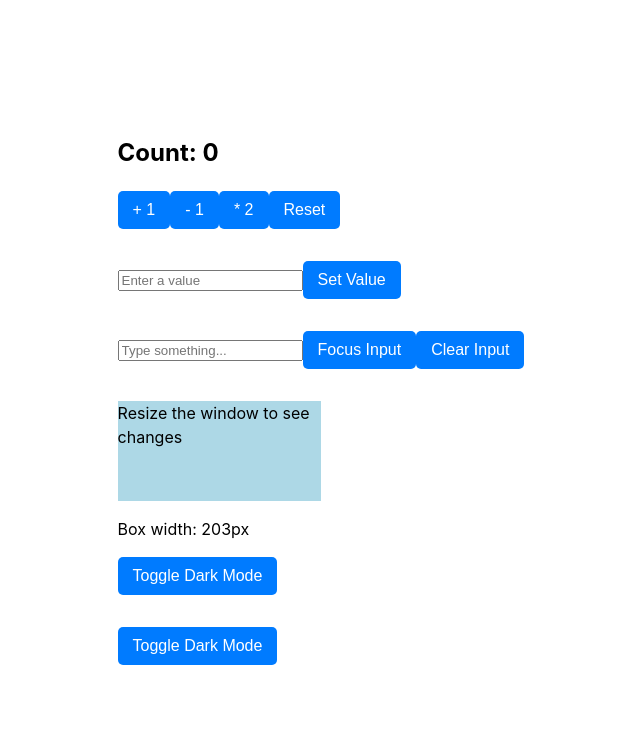
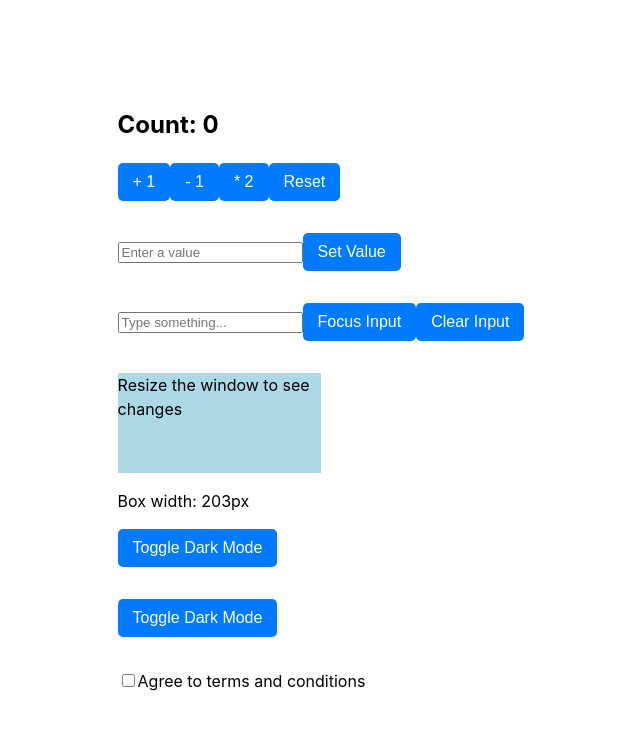
Before and after one commit to ethicalhub/react-etc, a React (Vite) app: page / in a window 1280 px wide. Shown: the top 730 px of the page, without its empty margins (319-959 px from the left). Built offline with nearby package versions, Linux system fonts and the light colour scheme.

Commit message:
feat(setup): useID hook added

```diff
--- a/src/App.tsx
+++ b/src/App.tsx
@@ -1,3 +1,4 @@
+import UseIdExample from "./react-hooks/useId"
 import ImperativeHandleRef from "./react-hooks/useImperativeHandle"
 import InsertionEffectHook from "./react-hooks/useInsertionEffect"
 import LayoutEffectExample from "./react-hooks/useLayoutEffect"
@@ -21,6 +22,10 @@ const App = () => {
       <div style={{margin: "2rem"}}>
       <InsertionEffectHook />
       </div>
+      <div style={{margin: "2rem"}}>
+      <UseIdExample />
+      </div>
+
     </section>
   )
 }
--- a/src/react-hooks/useId/index.tsx
+++ b/src/react-hooks/useId/index.tsx
@@ -0,0 +1,14 @@
+import { useId } from "react";
+
+const UseIdExample = () => {
+  const checkboxId = useId();
+
+  return (
+    <div>
+      <input type="checkbox" id={checkboxId} />
+      <label htmlFor={checkboxId}>Agree to terms and conditions</label>
+    </div>
+  );
+};
+
+export default UseIdExample;
```
Also changed, not shown: src/react-hooks/useId/readme.md.
